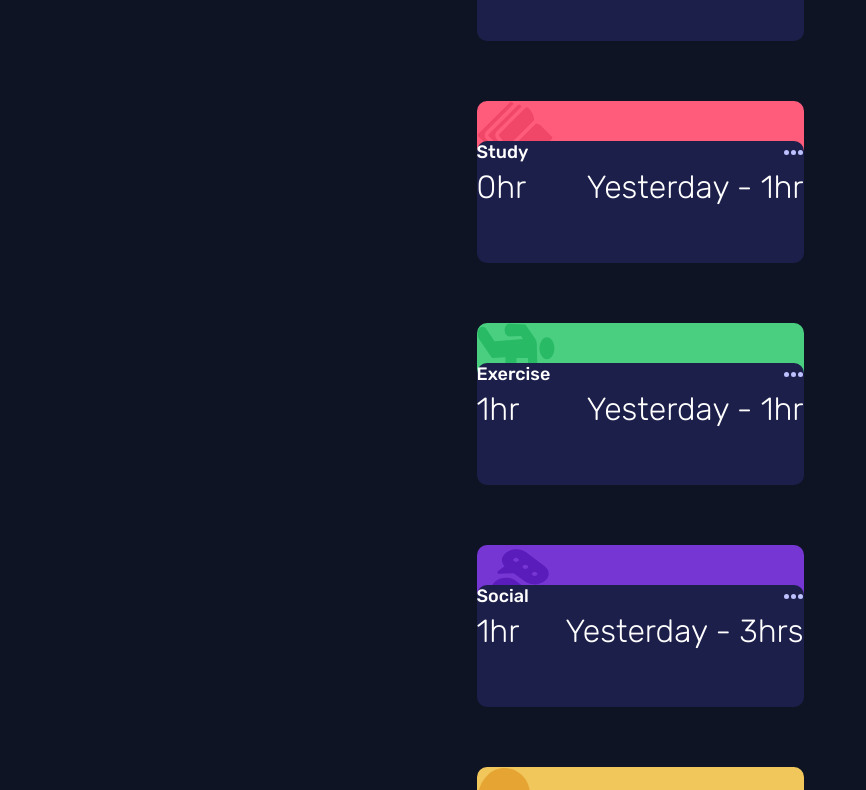
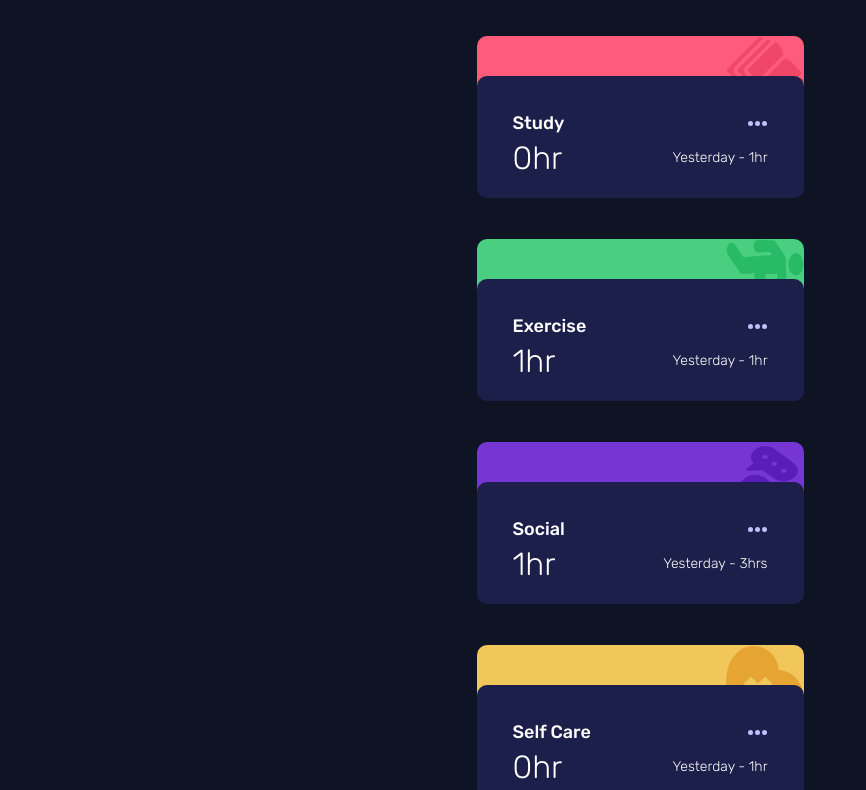
Before and after one commit to nataliesmyth/fem-time-tracking-dashboard, a plain HTML site: page index.html in a window 1280 px wide. Shown: the part 727-1517 px from the top of the page, without its empty margins (0-866 px from the left). Drawn offline with Linux system fonts and the light colour scheme.

Commit message:
adjusted font size and footer

```diff
--- a/index.html
+++ b/index.html
@@ -144,7 +144,7 @@
         </div>
         <div class="bottom">
           <div class="label">
-            <p class="current-time">Self Care</p>
+            <p>Self Care</p>
             <div class="ellipses">
               <span class="dot"></span>
               <span class="dot"></span>
@@ -166,7 +166,7 @@
   <footer>
     <div class="attribution">
       Challenge by <a href="https://www.frontendmentor.io?ref=challenge" target="_blank">Frontend Mentor</a>.
-      Coded by <a href="https://www.nataliesmyth.com">Natalie Smyth</a>.
+      Coded by <a href="https://nataliesmyth.com">Natalie Smyth</a>.
     </div>
   </footer>
 </body>
--- a/styles.css
+++ b/styles.css
@@ -34,6 +34,13 @@ body {
     color: #FFFFFF;
 }
 
+.main {
+    display: flex;
+    justify-content: center;
+    align-items: center;
+    margin-top: 5%;
+}
+
 .nav {
     display: flex;
     justify-content: end;
@@ -55,7 +62,7 @@ a:hover {
     color: #FFF;
 }
 
-.main {
+.container {
     margin: 2em auto;
     display: grid;
     /* gap: 24px; */
@@ -63,7 +70,7 @@ a:hover {
     align-items: center;
 }
 
-.container {
+.card {
     width: 327px;
     height: 203px;
     border-radius: 10px;
@@ -109,7 +116,7 @@ a:hover {
     border-radius: 50%;
 }
 
-.tracking-container > .top {
+.tracking-card > .top {
     display: flex;
     justify-content: end;
 }
@@ -167,7 +174,7 @@ a:hover {
     z-index: 10000;
 }
 
-.tracking-container > .bottom {
+.tracking-card > .bottom {
     padding: 2em;
 }
 
@@ -199,6 +206,7 @@ a:hover {
     align-items: center;
     justify-content: space-between;
 }
+
 .label {
     font-weight: var(--fw-bold);
     font-size: 1.125rem;
@@ -208,6 +216,10 @@ a:hover {
 .time {
     font-size: 2rem;
     font-weight: var(--fw-light);
+}
+
+.previous-time {
+    font-size: 0.875rem;
 }
 
 .last-week {
@@ -227,14 +239,18 @@ a:hover {
     margin-inline: .05em;
 }
 
+.attribution {
+    text-align: center;
+}
+
 @media (min-width: 1440px) {
-    .main {
+    .container {
         grid-template-columns: repeat(4, 1fr);
         grid-gap: 20px;
         margin: 2em 15em;
     }
 
-    .container {
+    .card {
         width: 255px;
         /* height: 249px; */
     }
@@ -284,7 +300,7 @@ a:hover {
         font-size: 40px;
     }
 
-    .tracking-container > .bottom {
+    .tracking-card > .bottom {
         width: 255px;
         height: 199px;
         border-radius: 10px;
```
